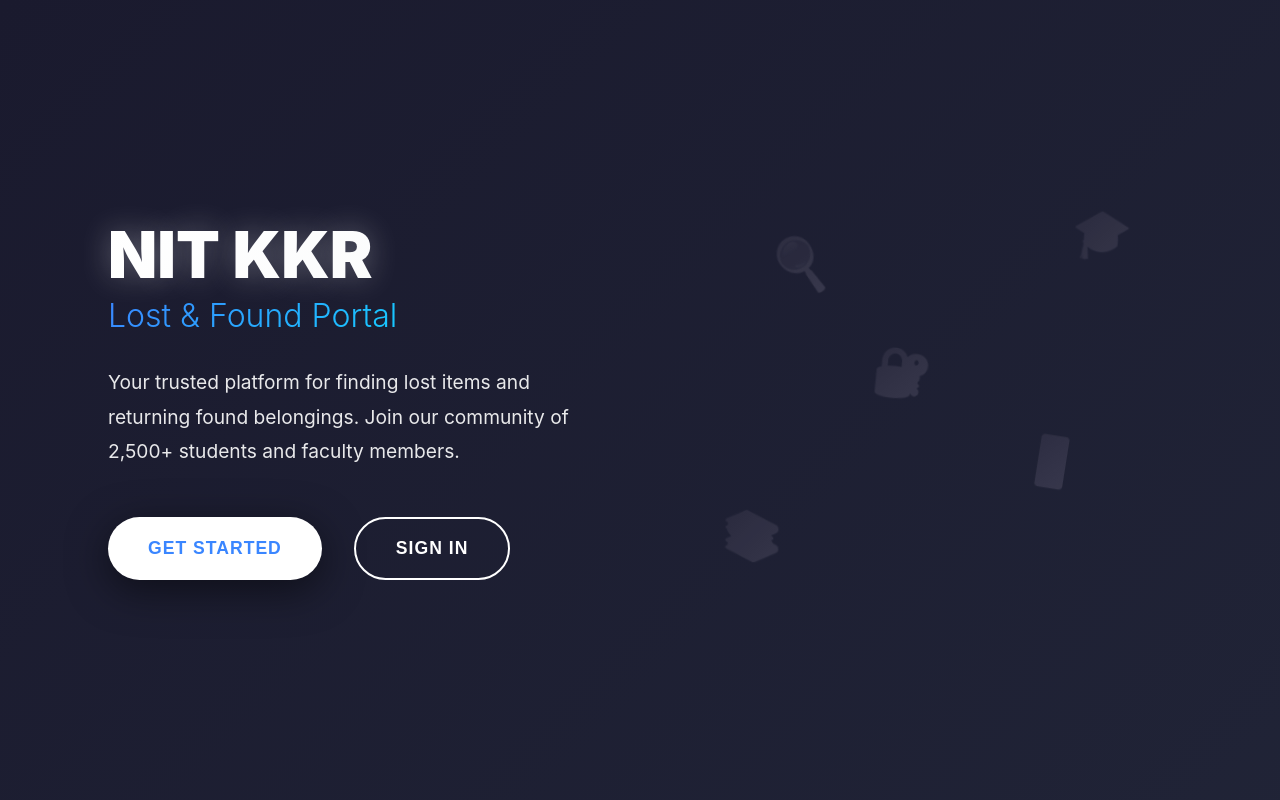
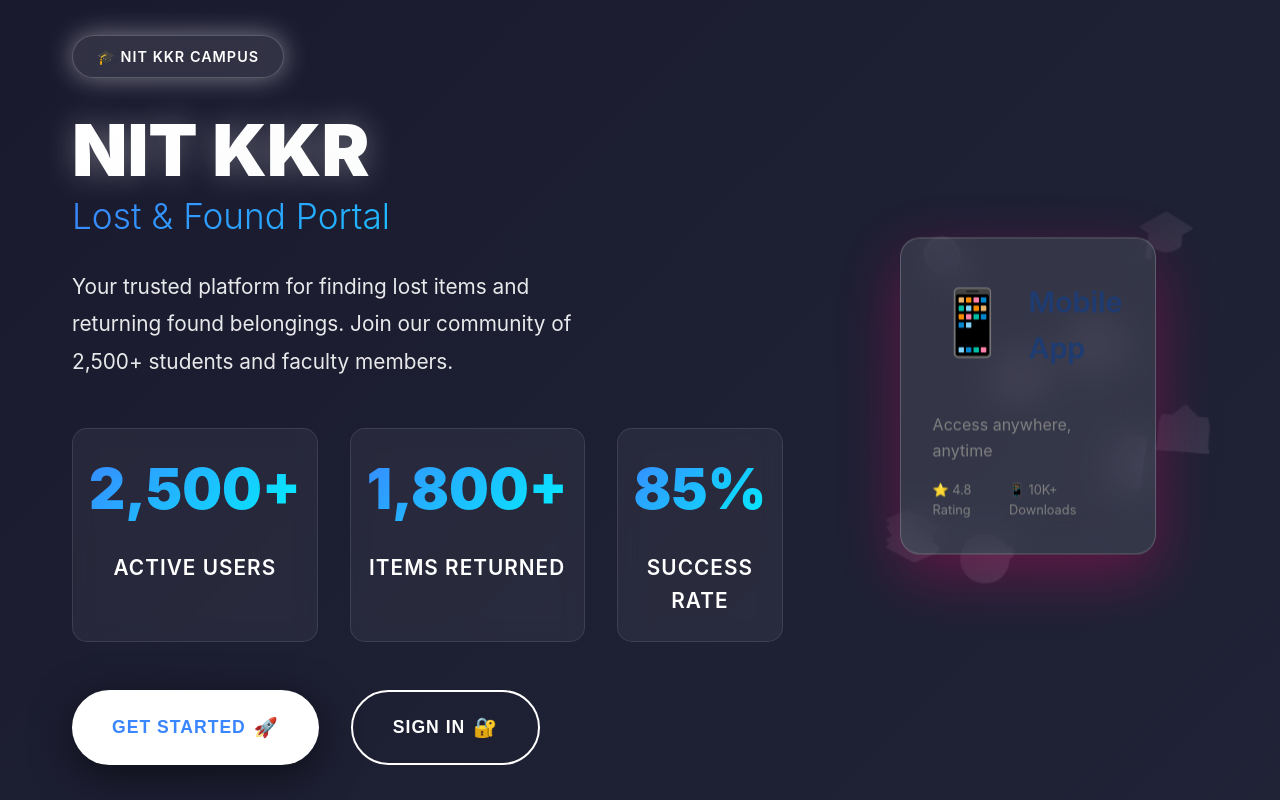
Before and after one commit to Pawan-Kumar-56/lostfound-frontend, a React (Vite) app: page / in a window 1280 px wide. Shown: the top 800 px of the page. Built offline with nearby package versions, Linux system fonts and the light colour scheme.

Commit message:
Create unique and attractive hero section with enhanced visuals

```diff
--- a/src/Home.css
+++ b/src/Home.css
@@ -76,6 +76,55 @@
   animation: float 6s ease-in-out infinite;
 }
 
+.hero-particles {
+  position: absolute;
+  top: 0;
+  left: 0;
+  right: 0;
+  bottom: 0;
+  z-index: -1;
+}
+
+.hero-particles::before,
+.hero-particles::after {
+  content: '';
+  position: absolute;
+  width: 4px;
+  height: 4px;
+  background: rgba(255, 255, 255, 0.6);
+  border-radius: 50%;
+  animation: particle-float 8s linear infinite;
+}
+
+.hero-particles::before {
+  top: 20%;
+  left: 10%;
+  animation-delay: 0s;
+}
+
+.hero-particles::after {
+  top: 70%;
+  right: 15%;
+  animation-delay: 4s;
+}
+
+@keyframes particle-float {
+  0% {
+    transform: translateY(0px) translateX(0px);
+    opacity: 0;
+  }
+  10% {
+    opacity: 1;
+  }
+  90% {
+    opacity: 1;
+  }
+  100% {
+    transform: translateY(-100vh) translateX(50px);
+    opacity: 0;
+  }
+}
+
 @keyframes float {
   0%, 100% { transform: translateY(0px); }
   50% { transform: translateY(-20px); }
@@ -95,11 +144,51 @@
   color: var(--text-white);
 }
 
+.hero-badge {
+  display: inline-block;
+  background: rgba(255, 255, 255, 0.1);
+  backdrop-filter: blur(10px);
+  padding: 0.5rem 1.5rem;
+  border-radius: 30px;
+  border: 1px solid rgba(255, 255, 255, 0.2);
+  margin-bottom: 2rem;
+  animation: badge-glow 2s ease-in-out infinite;
+}
+
+@keyframes badge-glow {
+  0%, 100% {
+    box-shadow: 0 0 20px rgba(255, 255, 255, 0.3);
+  }
+  50% {
+    box-shadow: 0 0 30px rgba(255, 255, 255, 0.5);
+  }
+}
+
+.badge-text {
+  color: var(--text-white);
+  font-size: 0.9rem;
+  font-weight: 600;
+  text-transform: uppercase;
+  letter-spacing: 1px;
+}
+
 .hero-title {
-  font-size: 4rem;
+  font-size: 4.5rem;
   font-weight: 900;
   line-height: 1.1;
   margin-bottom: 2rem;
+  animation: title-fade-in 1s ease-out;
+}
+
+@keyframes title-fade-in {
+  0% {
+    opacity: 0;
+    transform: translateY(30px);
+  }
+  100% {
+    opacity: 1;
+    transform: translateY(0);
+  }
 }
 
 .title-main {
@@ -113,7 +202,7 @@
 
 .title-sub {
   display: block;
-  font-size: 2rem;
+  font-size: 2.2rem;
   font-weight: 300;
   background: var(--accent-gradient);
   -webkit-background-clip: text;
@@ -123,20 +212,96 @@
 }
 
 .hero-description {
-  font-size: 1.2rem;
+  font-size: 1.3rem;
   line-height: 1.8;
   margin-bottom: 3rem;
   opacity: 0.9;
   max-width: 500px;
+  animation: description-fade-in 1.2s ease-out;
+}
+
+@keyframes description-fade-in {
+  0% {
+    opacity: 0;
+    transform: translateY(20px);
+  }
+  100% {
+    opacity: 0.9;
+    transform: translateY(0);
+  }
+}
+
+.hero-stats {
+  display: flex;
+  gap: 2rem;
+  margin-bottom: 3rem;
+  animation: stats-fade-in 1.4s ease-out;
+}
+
+@keyframes stats-fade-in {
+  0% {
+    opacity: 0;
+    transform: translateY(20px);
+  }
+  100% {
+    opacity: 1;
+    transform: translateY(0);
+  }
+}
+
+.stat-item {
+  text-align: center;
+  padding: 1rem;
+  background: rgba(255, 255, 255, 0.05);
+  backdrop-filter: blur(10px);
+  border-radius: 15px;
+  border: 1px solid rgba(255, 255, 255, 0.1);
+  transition: all 0.3s ease;
+}
+
+.stat-item:hover {
+  transform: translateY(-5px);
+  background: rgba(255, 255, 255, 0.1);
+}
+
+.stat-number {
+  display: block;
+  font-size: 1.8rem;
+  font-weight: 800;
+  background: var(--accent-gradient);
+  -webkit-background-clip: text;
+  background-clip: text;
+  -webkit-text-fill-color: transparent;
+  margin-bottom: 0.5rem;
+}
+
+.stat-label {
+  display: block;
+  font-size: 0.8rem;
+  color: var(--text-light);
+  text-transform: uppercase;
+  letter-spacing: 1px;
 }
 
 .hero-buttons {
   display: flex;
   gap: 2rem;
+  animation: buttons-fade-in 1.6s ease-out;
+}
+
+@keyframes buttons-fade-in {
+  0% {
+    opacity: 0;
+    transform: translateY(20px);
+  }
+  100% {
+    opacity: 1;
+    transform: translateY(0);
+  }
 }
 
 .hero-btn {
-  padding: 1.2rem 2.5rem;
+  padding: 1.5rem 2.5rem;
   border: none;
   border-radius: 50px;
   font-size: 1.1rem;
@@ -147,6 +312,9 @@
   letter-spacing: 1px;
   position: relative;
   overflow: hidden;
+  display: flex;
+  align-items: center;
+  gap: 0.5rem;
 }
 
 .hero-btn.primary {
@@ -172,9 +340,30 @@
   transform: translateY(-3px);
 }
 
+.btn-text {
+  z-index: 1;
+}
+
+.btn-icon {
+  font-size: 1.2rem;
+  z-index: 1;
+}
+
 .hero-visual {
   position: relative;
   height: 500px;
+  animation: visual-fade-in 1.8s ease-out;
+}
+
+@keyframes visual-fade-in {
+  0% {
+    opacity: 0;
+    transform: translateX(30px);
+  }
+  100% {
+    opacity: 1;
+    transform: translateX(0);
+  }
 }
 
 .floating-icons {
@@ -223,6 +412,24 @@
   animation-delay: 1.5s;
 }
 
+.icon-6 {
+  top: 30%;
+  left: 60%;
+  animation-delay: 2.5s;
+}
+
+.icon-7 {
+  top: 80%;
+  left: 30%;
+  animation-delay: 0.5s;
+}
+
+.icon-8 {
+  top: 50%;
+  left: 85%;
+  animation-delay: 3.5s;
+}
+
 @keyframes float-icon {
   0%, 100% {
     transform: translateY(0px) rotate(0deg);
@@ -232,6 +439,59 @@
     transform: translateY(-30px) rotate(10deg);
     opacity: 1;
   }
+}
+
+.hero-card {
+  position: absolute;
+  top: 50%;
+  left: 50%;
+  transform: translate(-50%, -50%);
+  background: rgba(255, 255, 255, 0.1);
+  backdrop-filter: blur(20px);
+  padding: 2rem;
+  border-radius: 20px;
+  border: 1px solid rgba(255, 255, 255, 0.2);
+  box-shadow: var(--shadow-xl);
+  animation: card-float 3s ease-in-out infinite;
+  min-width: 250px;
+}
+
+@keyframes card-float {
+  0%, 100% {
+    transform: translate(-50%, -50%) translateY(0px);
+  }
+  50% {
+    transform: translate(-50%, -50%) translateY(-15px);
+  }
+}
+
+.card-header {
+  display: flex;
+  align-items: center;
+  gap: 1rem;
+  margin-bottom: 1rem;
+}
+
+.card-icon {
+  font-size: 2rem;
+}
+
+.card-title {
+  font-size: 1.2rem;
+  font-weight: 700;
+  color: var(--text-white);
+}
+
+.card-content p {
+  color: var(--text-light);
+  margin-bottom: 1rem;
+}
+
+.card-stats {
+  display: flex;
+  justify-content: space-between;
+  font-size: 0.8rem;
+  color: var(--text-light);
 }
 
 /* Features Section */
--- a/src/Home.jsx
+++ b/src/Home.jsx
@@ -18,8 +18,12 @@
       {/* Hero Section */}
       <section className="hero-section">
         <div className="hero-background"></div>
+        <div className="hero-particles"></div>
         <div className="hero-content">
           <div className="hero-text">
+            <div className="hero-badge">
+              <span className="badge-text">🎓 NIT KKR Campus</span>
+            </div>
             <h1 className="hero-title">
               <span className="title-main">NIT KKR</span>
               <span className="title-sub">Lost & Found Portal</span>
@@ -28,12 +32,28 @@
               Your trusted platform for finding lost items and returning found belongings.
               Join our community of 2,500+ students and faculty members.
             </p>
+            <div className="hero-stats">
+              <div className="stat-item">
+                <span className="stat-number">2,500+</span>
+                <span className="stat-label">Active Users</span>
+              </div>
+              <div className="stat-item">
+                <span className="stat-number">1,800+</span>
+                <span className="stat-label">Items Returned</span>
+              </div>
+              <div className="stat-item">
+                <span className="stat-number">85%</span>
+                <span className="stat-label">Success Rate</span>
+              </div>
+            </div>
             <div className="hero-buttons">
               <button onClick={handleRegister} className="hero-btn primary">
-                Get Started
+                <span className="btn-text">Get Started</span>
+                <span className="btn-icon">🚀</span>
               </button>
               <button onClick={handleLogin} className="hero-btn secondary">
-                Sign In
+                <span className="btn-text">Sign In</span>
+                <span className="btn-icon">🔐</span>
               </button>
             </div>
           </div>
@@ -44,6 +64,22 @@
               <div className="floating-icon icon-3">🎓</div>
               <div className="floating-icon icon-4">📚</div>
               <div className="floating-icon icon-5">🔐</div>
+              <div className="floating-icon icon-6">📸</div>
+              <div className="floating-icon icon-7">🎯</div>
+              <div className="floating-icon icon-8">🏫</div>
+            </div>
+            <div className="hero-card">
+              <div className="card-header">
+                <div className="card-icon">📱</div>
+                <div className="card-title">Mobile App</div>
+              </div>
+              <div className="card-content">
+                <p>Access anywhere, anytime</p>
+                <div className="card-stats">
+                  <span>⭐ 4.8 Rating</span>
+                  <span>📱 10K+ Downloads</span>
+                </div>
+              </div>
             </div>
           </div>
         </div>
@@ -264,7 +300,7 @@
             <ul className="footer-links">
               <li><a href="/login">Sign In</a></li>
               <li><a href="/register">Register</a></li>
-              <li><a href="/dashboard">Dashboard</a></li>
+              {/* <li><a href="/dashboard">Dashboard</a></li> */}
             </ul>
           </div>
           <div className="footer-section">
```
